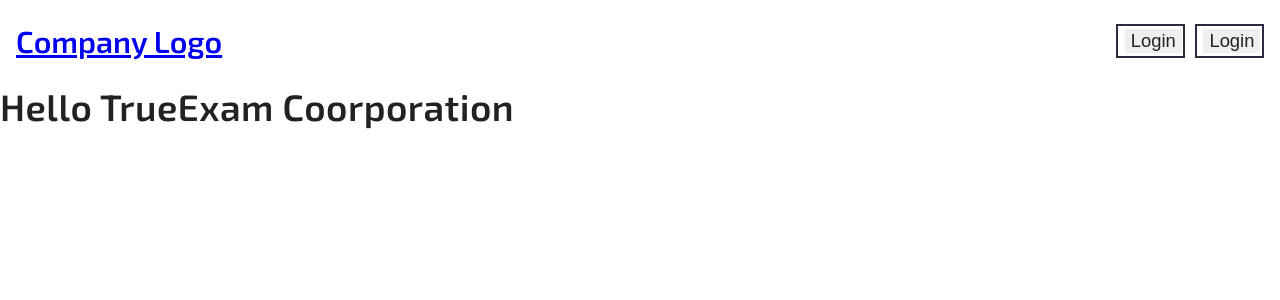
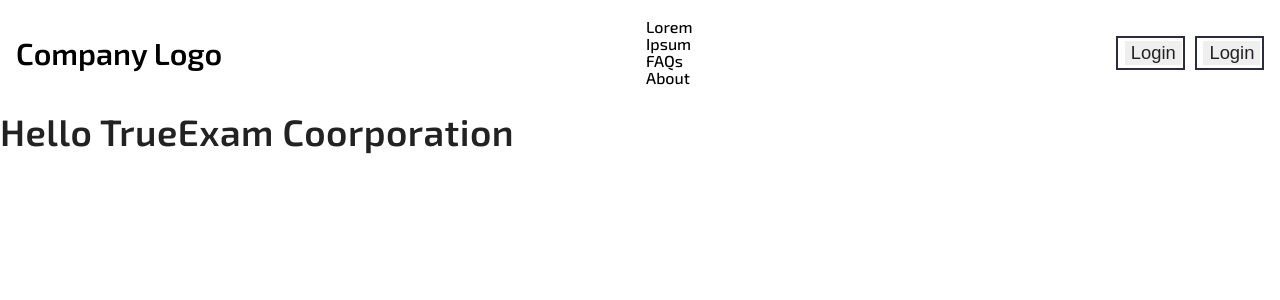
Before and after one commit to soorajarsn/True-exam, a React (Vite) app: page / in a window 1280 px wide. Shown: the top 300 px of the page. Built offline with nearby package versions, Linux system fonts and the light colour scheme.

Commit message:
modify theme for a tag and visible, hidden classes

```diff
--- a/src/styles/theme.scss
+++ b/src/styles/theme.scss
@@ -11,7 +11,7 @@ $white:rgb(255,255,255);
 
 .body {
 	padding: 0;
-	text-align: center;
+    text-align: center;
     @media (min-width:1000px){
         text-align: left;
     }
@@ -191,17 +191,23 @@ p{
     }
 }
 a{
+    color:$black;
+    font-weight: 500;
+    text-decoration: none;
+    font-family: "Exo 2",sans-serif;
 	&:hover{
         font-family: "Exo 2",sans-serif;
         font-weight: 600;
 	}
 }
 
-.hidden{
+.sm-hidden,.md-hidden,.lg-hidden{
     display:none;
 }
-.visible{
+.sm-visible,.md-visible,.lg-visible{
     display:block;
+    &.flex{display:flex;}
+    &.grid{display:grid;}
 }
 
 .flex{
```
